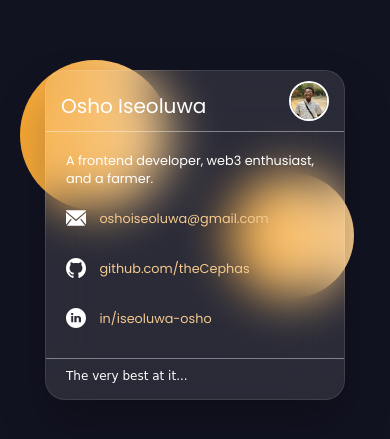
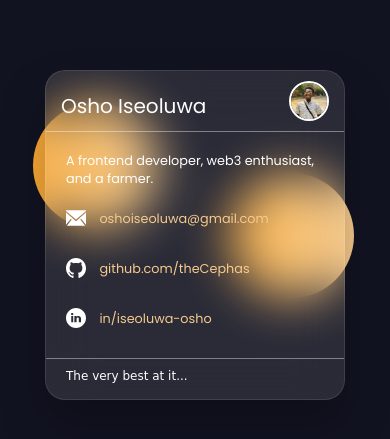
Before and after one commit to theCephas/digital-card, a plain HTML site: page index.html in a window 390 px wide. Shown: the part 187-626 px from the top of the page. Drawn offline with Linux system fonts and the light colour scheme; a web font is replaced by a local one.

Commit message:
More edits

```diff
--- a/index.css
+++ b/index.css
@@ -160,10 +160,10 @@ section::after {
         section::before {
                 content: "";
                 position: absolute;
-                height: 150px;
-                width: 150px;
+                height: 125px;
+                width: 125px;
                 border-radius: 50%;
-                transform: translate(-100px, -100px);
+                transform: translate(-100px, -70px);
                 background: linear-gradient(90deg, #F7a631, #F5ca8e);
         }
 
```
